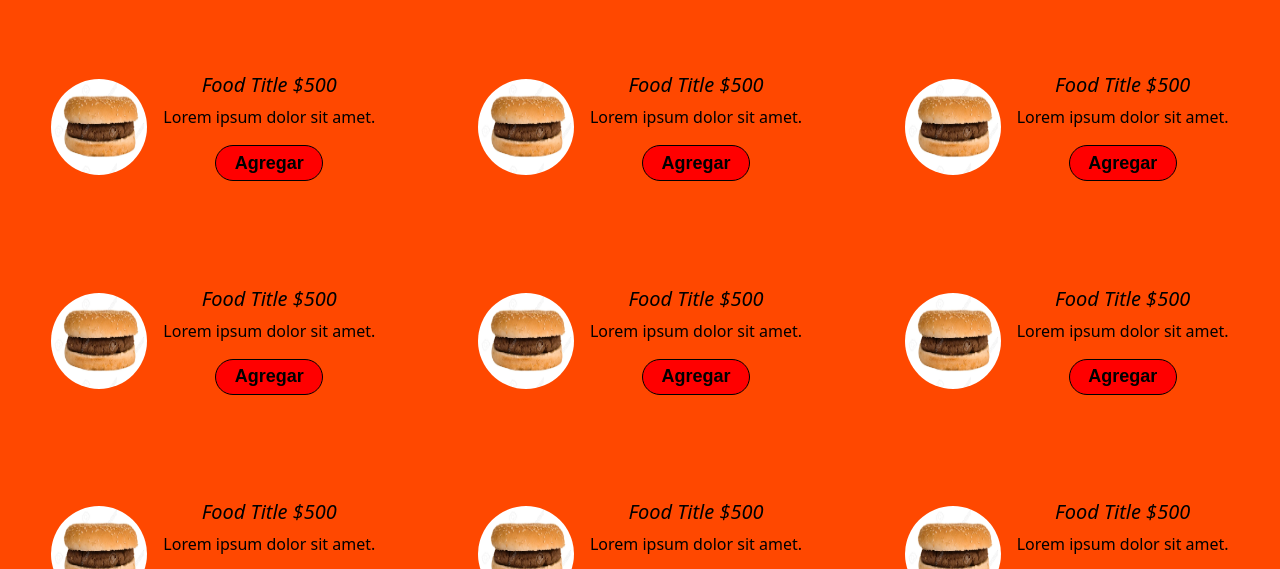
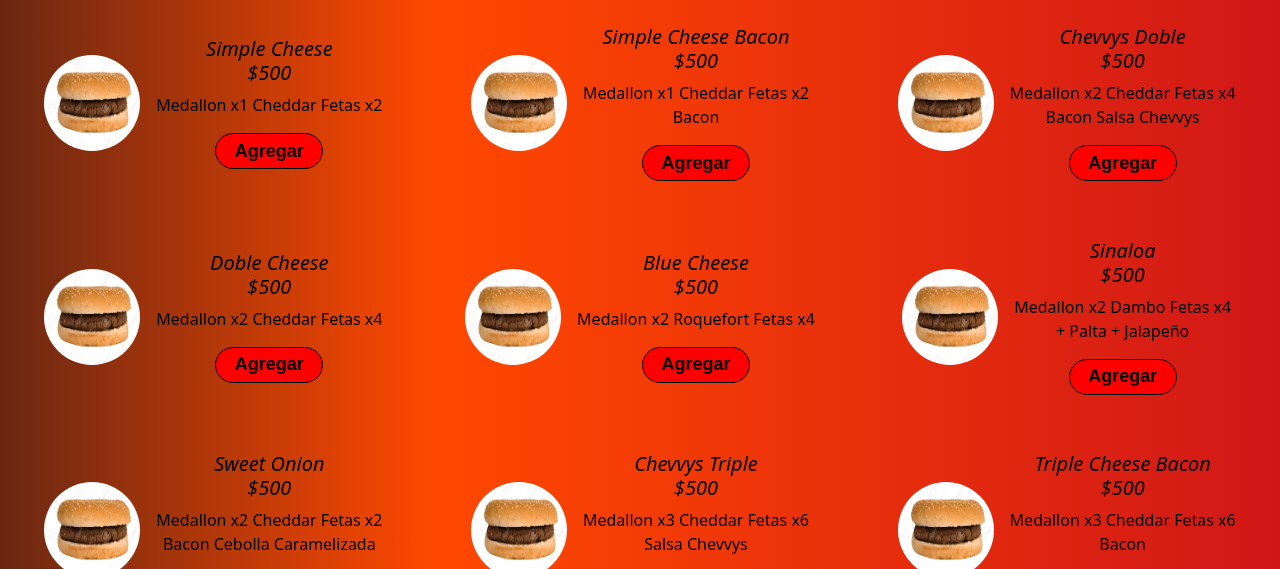
Before and after one commit to tomaslcabrera/ProyectoFinal, a website: page pages/menu.html in a window 1280 px wide. Shown: the part 221-790 px from the top of the page. Drawn offline with nearby package versions, Linux system fonts and the light colour scheme.

Commit message:
Ultimos retoques

```diff
--- a/pages/menu.html
+++ b/pages/menu.html
@@ -12,6 +12,7 @@
     <meta name="keywords" content="Hamburguesa,Hamburguesa Doble,Hamburguesa Triple,Cheddar,Dambo,Hamburguesería,Giftcard,Tucuman,CABA,Cordoba,Dia de la Hamburguesa,Palta,Guacamole,Bacon,Yerba Buena,Nueva Cordoba,Palermo,">
 </head>
 <body>
+  <!-- INICIO HEADER -->
     <header class="header">
         <nav class="navbar navbar-expand-lg">
             <div class="container-fluid">
@@ -43,14 +44,16 @@
             </div>
           </nav>
     </header>
+  <!-- FIN HEADER  -->
+  <!-- INICIO MAIN -->
     <main class="main-menu">
         <h1>Burguers</h1>
         <div class="menu-grid-container">
             <div class="grid-item">
               <img class="grid-item-img" src="../imagenes/simple.webp" alt="hamburguesa simple">
               <div class="info-contenedor">
-                <h5>food title <span>$500</span></h5>
-                <p>Lorem ipsum dolor sit amet.</p>
+                <h5>Simple Cheese <br><span>$500</span></h5>
+                <p>Medallon x1 Cheddar Fetas x2</p>
                 <div>
                   <button type="button" class="btn-agregar">
                       Agregar
@@ -61,8 +64,8 @@
             <div class="grid-item">
               <img class="grid-item-img" src="../imagenes/simple.webp" alt="hamburguesa simple">
               <div class="info-contenedor">
-                <h5>food title <span>$500</span></h5>
-                <p>Lorem ipsum dolor sit amet.</p>
+                <h5>Simple Cheese Bacon <br><span>$500</span></h5>
+                <p>Medallon x1 Cheddar Fetas x2 <br> Bacon</p>
                 <div>
                   <button type="button" class="btn-agregar">
                       Agregar
@@ -73,8 +76,8 @@
             <div class="grid-item">
               <img class="grid-item-img" src="../imagenes/simple.webp" alt="hamburguesa simple">
               <div class="info-contenedor">
-                <h5>food title <span>$500</span></h5>
-                <p>Lorem ipsum dolor sit amet.</p>
+                <h5>Chevvys Doble <br><span>$500</span></h5>
+                <p>Medallon x2 Cheddar Fetas x4 <br> Bacon Salsa Chevvys</p>
                 <div>
                   <button type="button" class="btn-agregar">
                       Agregar
@@ -85,8 +88,8 @@
             <div class="grid-item">
               <img class="grid-item-img" src="../imagenes/simple.webp" alt="hamburguesa simple">
               <div class="info-contenedor">
-                <h5>food title <span>$500</span></h5>
-                <p>Lorem ipsum dolor sit amet.</p>
+                <h5>Doble Cheese <br><span>$500</span></h5>
+                <p>Medallon x2 Cheddar Fetas x4</p>
                 <div>
                   <button type="button" class="btn-agregar">
                       Agregar
@@ -97,8 +100,8 @@
             <div class="grid-item">
               <img class="grid-item-img" src="../imagenes/simple.webp" alt="hamburguesa simple">
               <div class="info-contenedor">
-                <h5>food title <span>$500</span></h5>
-                <p>Lorem ipsum dolor sit amet.</p>
+                <h5>Blue Cheese <br><span>$500</span></h5>
+                <p>Medallon x2 Roquefort Fetas x4</p>
                 <div>
                   <button type="button" class="btn-agregar">
                       Agregar
@@ -109,8 +112,8 @@
             <div class="grid-item">
               <img class="grid-item-img" src="../imagenes/simple.webp" alt="hamburguesa simple">
               <div class="info-contenedor">
-                <h5>food title <span>$500</span></h5>
-                <p>Lorem ipsum dolor sit amet.</p>
+                <h5>Sinaloa <br><span>$500</span></h5>
+                <p>Medallon x2 Dambo Fetas x4 <br> + Palta + Jalapeño </p>
                 <div>
                   <button type="button" class="btn-agregar">
                       Agregar
@@ -121,8 +124,8 @@
             <div class="grid-item">
               <img class="grid-item-img" src="../imagenes/simple.webp" alt="hamburguesa simple">
               <div class="info-contenedor">
-                <h5>food title <span>$500</span></h5>
-                <p>Lorem ipsum dolor sit amet.</p>
+                <h5>Sweet Onion <br><span>$500</span></h5>
+                <p>Medallon x2 Cheddar Fetas x2 <br> Bacon Cebolla Caramelizada</p>
                 <div>
                   <button type="button" class="btn-agregar">
                       Agregar
@@ -133,8 +136,8 @@
             <div class="grid-item">
               <img class="grid-item-img" src="../imagenes/simple.webp" alt="hamburguesa simple">
               <div class="info-contenedor">
-                <h5>food title <span>$500</span></h5>
-                <p>Lorem ipsum dolor sit amet.</p>
+                <h5>Chevvys Triple <br><span>$500</span></h5>
+                <p>Medallon x3 Cheddar Fetas x6 <br> Salsa Chevvys</p>
                 <div>
                   <button type="button" class="btn-agregar">
                       Agregar
@@ -145,8 +148,8 @@
             <div class="grid-item">
               <img class="grid-item-img" src="../imagenes/simple.webp" alt="hamburguesa simple">
               <div class="info-contenedor">
-                <h5>food title <span>$500</span></h5>
-                <p>Lorem ipsum dolor sit amet.</p>
+                <h5>Triple Cheese Bacon<br><span>$500</span></h5>
+                <p>Medallon x3 Cheddar Fetas x6 <br> Bacon</p>
                 <div>
                   <button type="button" class="btn-agregar">
                       Agregar
@@ -156,6 +159,8 @@
             </div>
         </div>
     </main>
+  <!-- FIN MAIN -->
+  <!-- INICIO FOOTER -->
     <footer class="footer">
       <div class="footer-content">
         <a href="#">
@@ -193,6 +198,8 @@
           <p>copyright &copy;2022 chevvy's</p>
         </div>
     </footer>
+  <!-- FIN FOOTER -->
+  <!-- BOOTSTRAP JS -->
 <script src="https://cdn.jsdelivr.net/npm/bootstrap@5.2.0-beta1/dist/js/bootstrap.bundle.min.js" integrity="sha384-pprn3073KE6tl6bjs2QrFaJGz5/SUsLqktiwsUTF55Jfv3qYSDhgCecCxMW52nD2" crossorigin="anonymous"></script>
 </body>
 </html>
--- a/scss/components/_footer.scss
+++ b/scss/components/_footer.scss
@@ -14,6 +14,10 @@
                 height: 2.5em;
                 width: 2.5em;
                 margin-left: 1em;
+                &:hover{
+                    transform: scale(1.2);
+                    transition: all 1.5s;
+                }
             }
         }
         p{
--- a/scss/components/_maingiftcards.scss
+++ b/scss/components/_maingiftcards.scss
@@ -4,6 +4,8 @@
 
 .main-giftcards{
     min-height: 100vh;
+    background: nth($list: $colores, $n:6 );
+    background: linear-gradient(90deg, rgb(105, 40, 18) 0%, nth($list: $colores, $n:6 ) 34%, rgba(208,23,23,1) 100%, rgba(121,65,9,1) 100%, rgba(255,0,0,1) 100%);
     h1{
         height: 4em;
         @extend %dflex;
--- a/scss/components/_mainmenu.scss
+++ b/scss/components/_mainmenu.scss
@@ -3,7 +3,8 @@
 @import '../base/listas';
 
 .main-menu{
-    background-color: nth($list: $colores, $n:6 );
+    background: nth($list: $colores, $n:6 );
+    background: linear-gradient(90deg, rgb(105, 40, 18) 0%, nth($list: $colores, $n:6 ) 34%, rgba(208,23,23,1) 100%, rgba(121,65,9,1) 100%, rgba(255,0,0,1) 100%);
     h1{
         height: 4em;
         @extend %dflex;
@@ -12,7 +13,6 @@
     }
     .menu-grid-container{
         min-height: 80vh;
-        margin: 2em auto;
         display: grid;
         grid-template-columns: 100%;
         grid-template-rows: repeat(9,1fr);
```
Also changed, not shown: index.html (+13 -6 lines), pages/giftcards.html (+14 -8 lines), pages/nosotros.html (+7 -2 lines), pages/sucursales.html (+7 -0 lines), css/style.css.
